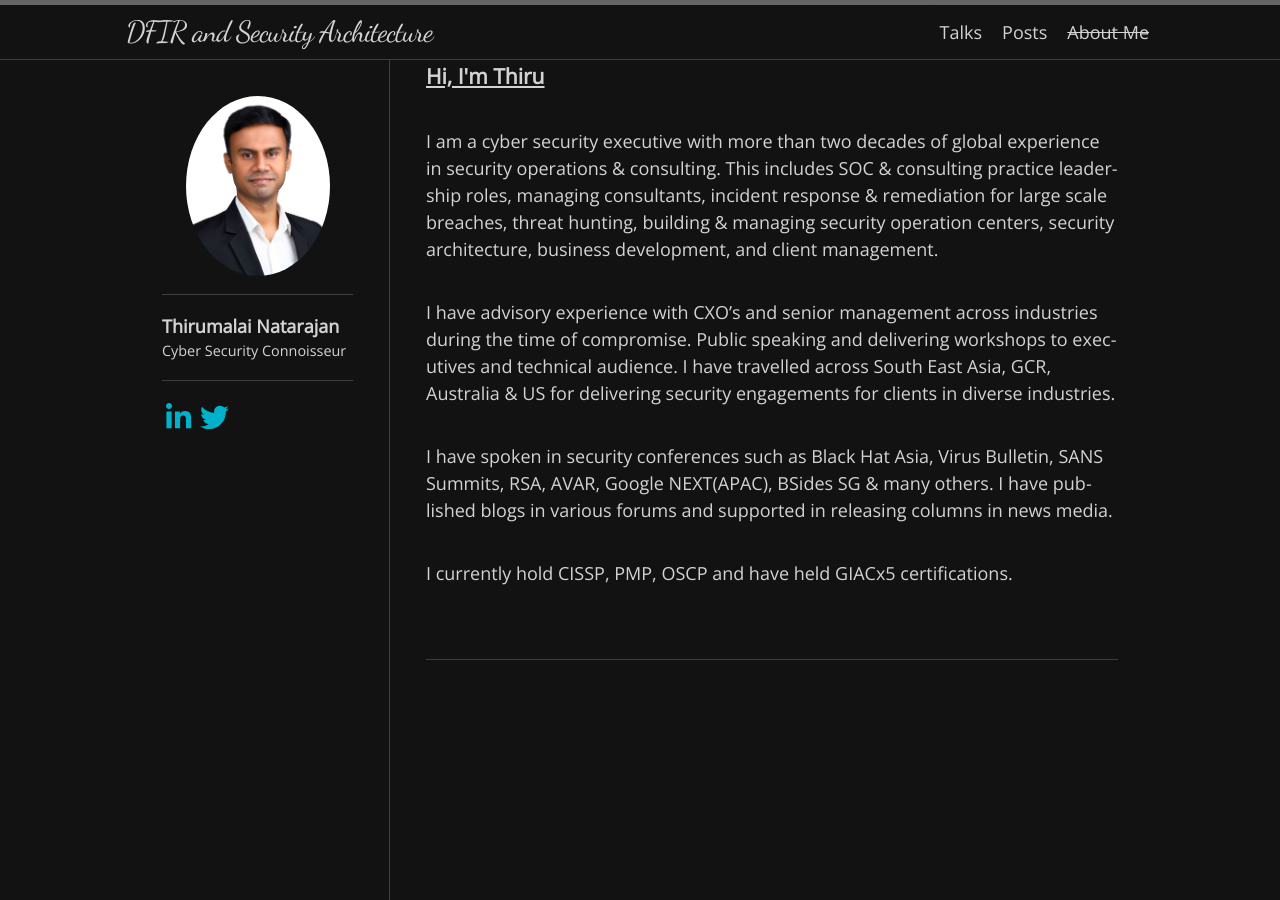
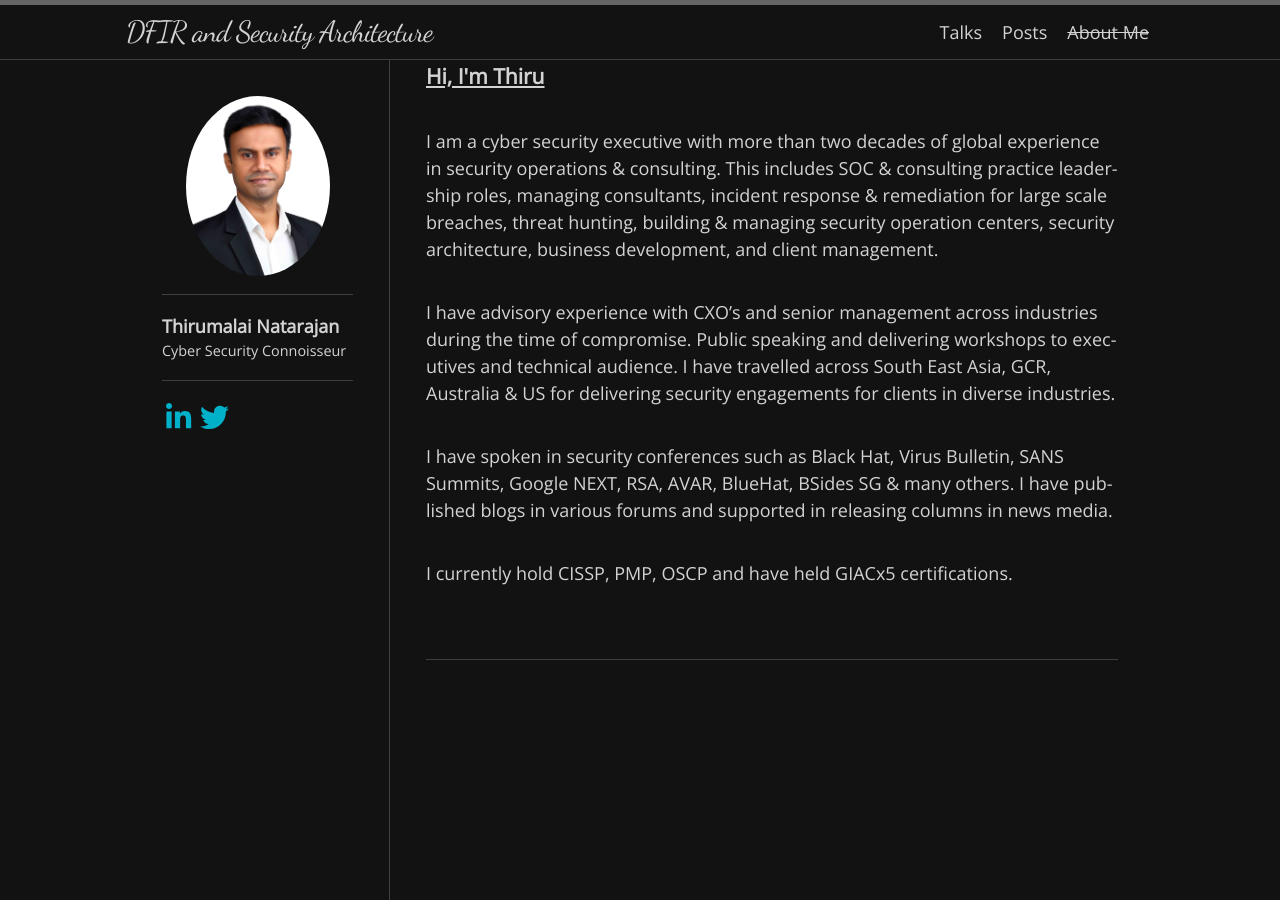
Before and after one commit to Th1ru-M/th1ru-m.github.io, a Jekyll site: the page built from AboutMe.md, in a window 1280 px wide. Built offline with Jekyll 4.4.1, drawn with Linux system fonts in a browser that asks for light colours; nearby versions of some CDN libraries; some web fonts are replaced.

Commit message:
Update AboutMe.md

```diff
--- a/AboutMe.md
+++ b/AboutMe.md
@@ -9,6 +9,6 @@ I am a cyber security executive with more than two decades of global experience
 
 I have advisory experience with CXO's and senior management across industries during the time of compromise. Public speaking and delivering workshops to executives and technical audience. I have travelled across South East Asia, GCR, Australia & US for delivering security engagements for clients in diverse industries.
 
-I have spoken in security conferences such as Black Hat Asia, Virus Bulletin, SANS Summits, RSA, AVAR, Google NEXT(APAC), BSides SG & many others. I have published blogs in various forums and supported in releasing columns in news media.
+I have spoken in security conferences such as Black Hat, Virus Bulletin, SANS Summits, Google NEXT, RSA, AVAR, BlueHat, BSides SG & many others. I have published blogs in various forums and supported in releasing columns in news media.
 
 I currently hold CISSP, PMP, OSCP and have held GIACx5 certifications.
```
